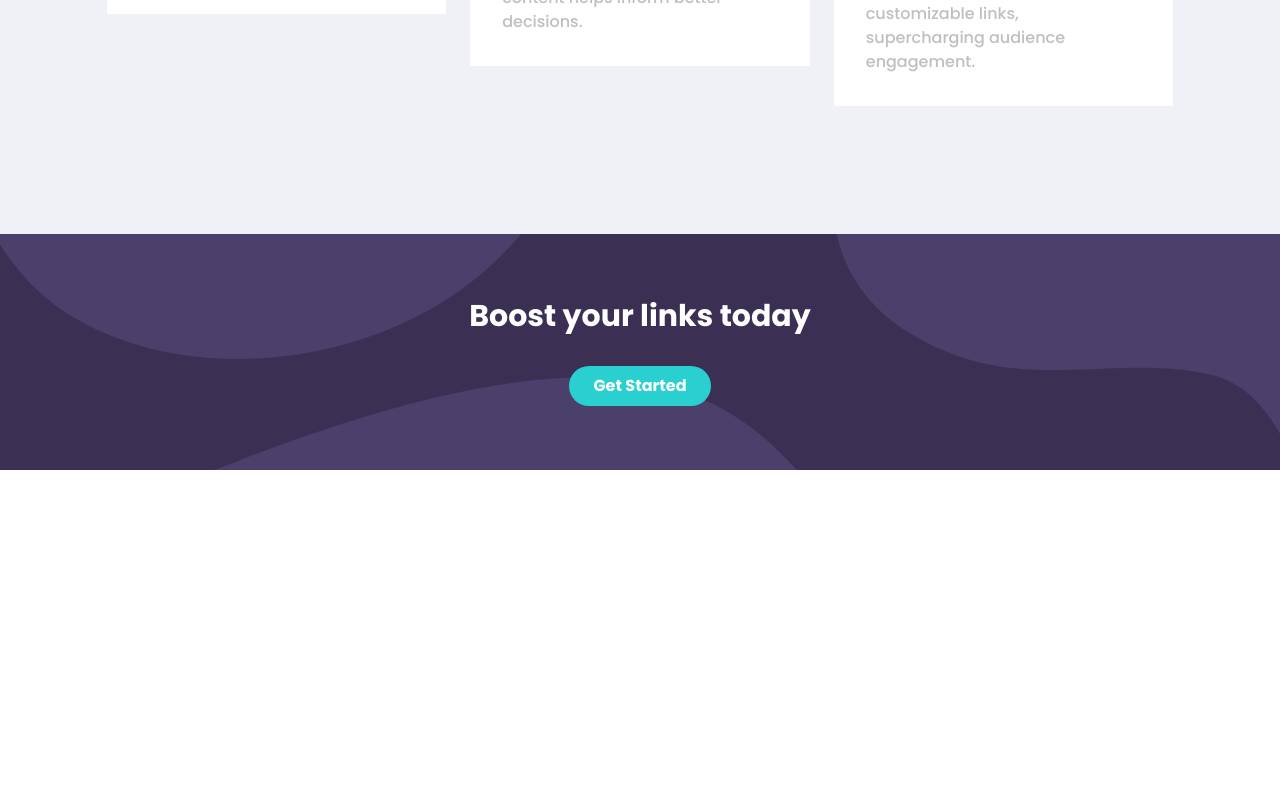
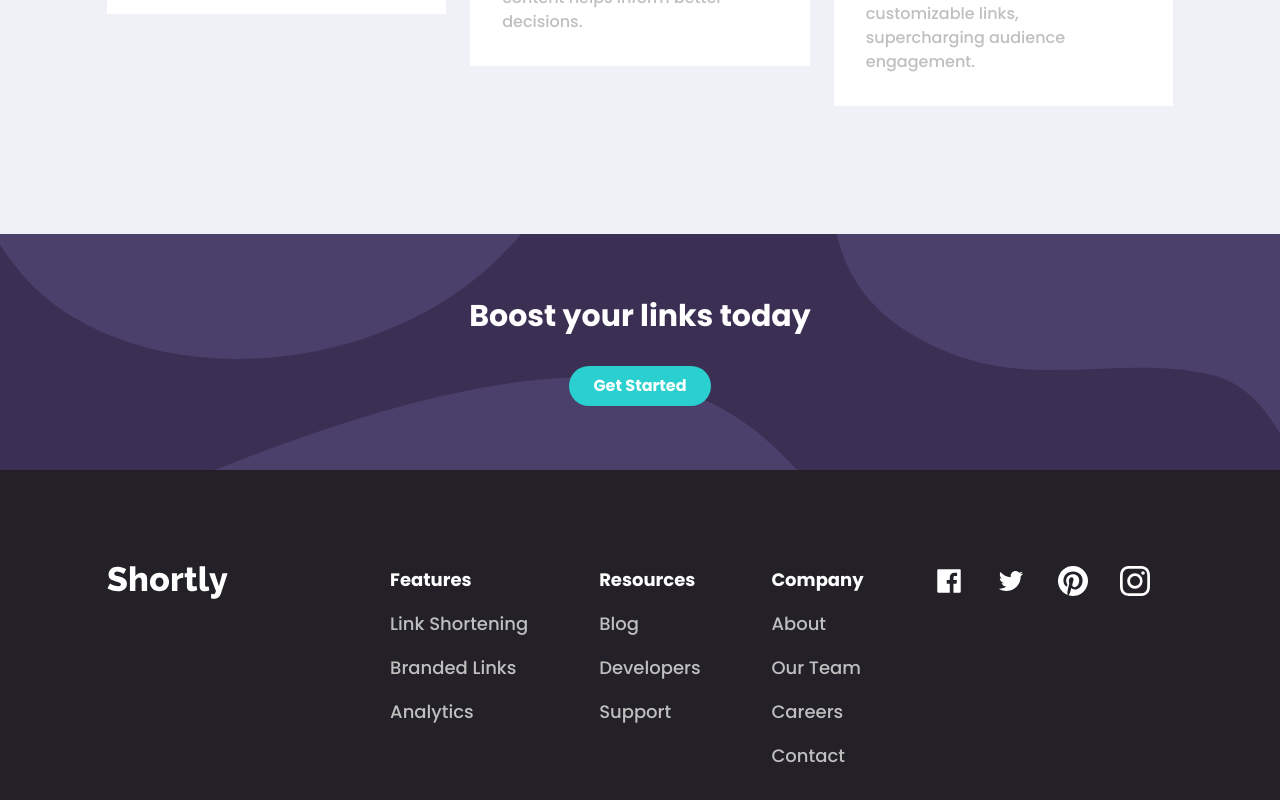
Before and after one commit to christianpf/url-shortening-app, a React (Vite) app: page / in a window 1280 px wide. Shown: the part 1558-2358 px from the top of the page. Before the commit the page ends 2076 px from the top, so only its background shows below. Built offline with nearby package versions, Linux system fonts and the light colour scheme.

Commit message:
Project finished prepared for deploy

```diff
--- a/package.json
+++ b/package.json
@@ -13,7 +13,8 @@
     "framer-motion": "^10.12.3",
     "react": "^18.2.0",
     "react-anchor-link-smooth-scroll": "^1.0.12",
-    "react-dom": "^18.2.0"
+    "react-dom": "^18.2.0",
+    "react-icons": "^4.8.0"
   },
   "devDependencies": {
     "@types/node": "^18.15.11",
--- a/src/App.tsx
+++ b/src/App.tsx
@@ -3,6 +3,7 @@ import Hero from "@/layouts/hero";
 import ShortenerSection from "@/layouts/shorten";
 import Resources from "@/layouts/resources";
 import CTA from "./layouts/callToAction";
+import Footer from "./layouts/footer";
 
 
 function App() {
@@ -18,8 +19,10 @@ function App() {
         <ShortenerSection />
         <Resources />
         <CTA />
-        <div className="pt-12"></div>
       </main>
+      <footer>
+        <Footer/>
+      </footer>
     </div>
   )
 }
--- a/src/index.css
+++ b/src/index.css
@@ -29,3 +29,11 @@ body,
   font-family: "Poppins", sans-serif;
   @apply text-gray-400 font-medium;
 }
+
+footer a {
+  @apply hover:text-cyan-400;
+}
+
+footer li{
+  @apply pb-4;
+}
--- a/src/layouts/callToAction/index.tsx
+++ b/src/layouts/callToAction/index.tsx
@@ -7,7 +7,7 @@ const CTA = (props: Props) => {
     <section className="w-full bg-cta-mobile md:bg-cta-desktop bg-violet-700">
       <div className="text-center py-16">
         <h2 className="font-bold text-white text-3xl pb-8">Boost your links today</h2>
-        <ActionButton url="#home">Get Started</ActionButton>
+        <ActionButton url="#home"  addedClases="hover:brightness-105 hover:opacity-100 active:opacity-100 active:brightness-125">Get Started</ActionButton>
       </div>
     </section>
   )
--- /dev/null
+++ b/src/layouts/footer/index.tsx
@@ -0,0 +1,48 @@
+import Logo from "@/assets/logo_footer.svg"
+import TwitterIcon from "@/assets/icon-twitter.svg"
+import InstagramIcon from "@/assets/icon-instagram.svg"
+import PinterestIcon from "@/assets/icon-pinterest.svg"
+import FacebookIcon from "@/assets/icon-facebook.svg"
+
+import { AiFillFacebook, AiOutlineTwitter} from "react-icons/ai"
+import { BsPinterest, BsInstagram} from "react-icons/bs"
+
+
+type Props = {}
+
+const Footer = (props: Props) => {
+  return (
+    <div className='w-full bg-violet-900'>
+      <div className="grid place-items-center  lg:place-items-start lg:grid-flow-col lg:grid-rows-1 w-5/6 2xl:w-4/6 mx-auto py-24 text-lg gap-12">
+        <img className="text-center lg:col-span-4"  src={Logo} alt="Shortly Logo"/>
+          <ul className= "text-center md:text-left">
+            <li className="text-white font-bold">Features</li>
+            <li><a href="#">Link Shortening</a></li>
+            <li><a href="#">Branded Links</a></li>
+            <li><a href="#">Analytics</a></li>
+          </ul>
+          <ul className="text-center md:text-left">
+            <li className="text-white font-bold">Resources</li>
+            <li><a href="#">Blog</a></li>
+            <li><a href="#">Developers</a></li>
+            <li><a href="#">Support</a></li>
+          </ul>
+          <ul className="text-center md:text-left">
+            <li className="text-white font-bold">Company</li>
+            <li><a href="#">About</a></li>
+            <li><a href="#">Our Team</a></li>
+            <li><a href="#">Careers</a></li>
+            <li><a href="#">Contact</a></li>
+          </ul>
+          <ul className="flex gap-8 text-white text-3xl">
+            <a href="https://www.facebook.com" target="_blank"><AiFillFacebook/></a>
+            <a href="https://www.twitter.com" target="_blank"><AiOutlineTwitter/></a>
+            <a href="https://www.pinterest.com" target="_blank"><BsPinterest/></a>
+            <a href="https://www.instagram.com" target="_blank"><BsInstagram/></a>
+          </ul>
+      </div>
+    </div>
+  )
+}
+
+export default Footer
--- a/src/layouts/hero/index.tsx
+++ b/src/layouts/hero/index.tsx
@@ -10,7 +10,7 @@ const Hero = (props: Props) => {
     <section >
       <div className="flex flex-col-reverse lg:flex-row items-center md:justify-center justify-between gap-8 lg:gap-0 w-5/6 2xl:w-4/6 mx-auto lg:py-16">
         <div className="text-center lg:text-start w-full lg:w-1/2 ">
-          <h1 className="text-gray-800 font-bold text-4xl lg:text-7xl leading-[1.125] tracking-tight">
+          <h1 className="text-violet-900 font-bold text-4xl lg:text-7xl leading-[1.125] tracking-tight">
             More than just Shorter links
           </h1>
           <p className="font-medium text-lg lg:text-xl pt-2 ">
```
Also changed, not shown: src/assets/logo_footer.svg (added), 1 other file (tests, documents, lock files or other folders).
